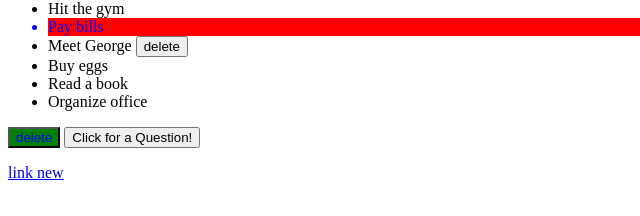
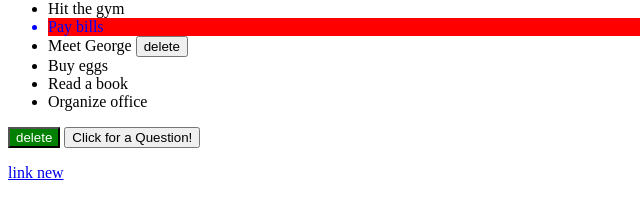
Before and after one commit to annayoung9/annayoung9.github.io, a plain HTML site: page index.html in a window 1280 px wide. Shown: the part 138-354 px from the top of the page, 0-640 px from the left. Drawn offline with Linux system fonts and the light colour scheme.

Commit message:
made delte button text color white

```diff
--- a/index.html
+++ b/index.html
@@ -32,7 +32,7 @@
   <li>Read a book</li>
   <li>Organize office</li>
 </ul>
-<button style= "color:blue; background-color:green;" onclick= "deleteFunction()">delete</button>
+<button style= "color:white; background-color:green;" onclick= "deleteFunction()">delete</button>
 
 
 <button onclick="myFunction()">Click for a Question!</button>
```
